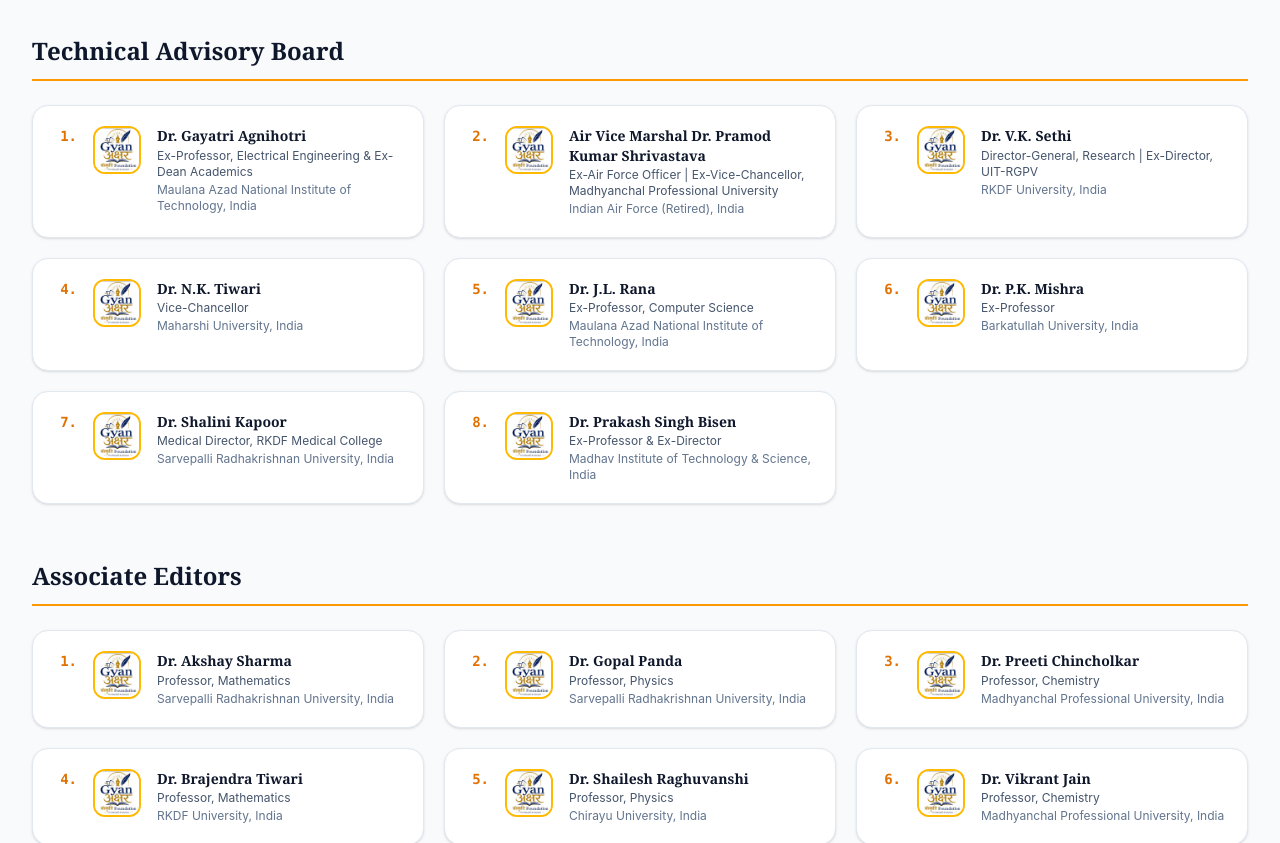
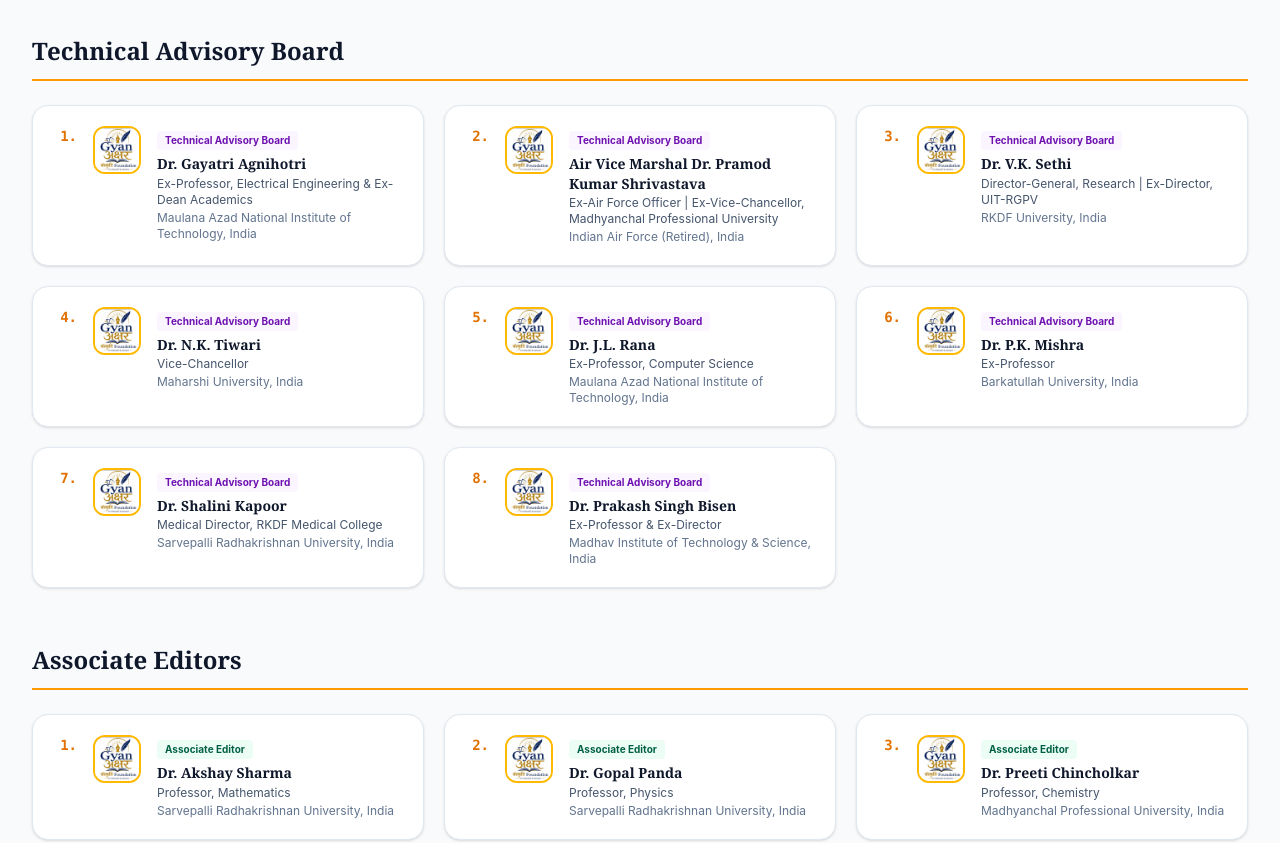
Before and after one commit to Ashalalam/IJCAST, a React (Vite) app: page /editorial-board in a window 1280 px wide. Shown: the part 1100-1943 px from the top of the page. Built offline with nearby package versions, Linux system fonts and the light colour scheme; no server answers; the database is empty.

Commit message:
fix: show correct role badge on every editorial board card
- Editor-in-Chief card: amber badge 'Editor-in-Chief'
- Managing Editor card: sky badge 'Managing Editor'
- Advisory Board cards: purple badge 'Technical Advisory Board'
- Associate Editor cards: emerald badge 'Associate Editor'

```diff
--- a/src/pages/EditorialBoard.jsx
+++ b/src/pages/EditorialBoard.jsx
@@ -2,7 +2,7 @@ import React from 'react';
 import { useJournal } from '../context/JournalContext';
 import { Users, Mail, Award } from 'lucide-react';
 
-const MemberCard = ({ mem, size = 'md', showNumber = null }) => {
+const MemberCard = ({ mem, size = 'md', showNumber = null, roleLabel = null, roleBadgeColor = 'bg-amber-50 text-amber-800' }) => {
   const imgSize = size === 'lg' ? 'w-28 h-28 rounded-2xl' : size === 'md' ? 'w-16 h-16 rounded-xl' : 'w-12 h-12 rounded-xl';
   return (
     <div className={`bg-white rounded-2xl border border-slate-200 shadow-sm hover:shadow-md hover:border-amber-300 transition-all p-5 flex items-start gap-4`}>
@@ -16,6 +16,9 @@ const MemberCard = ({ mem, size = 'md', showNumber = null }) => {
         onError={e => { e.target.src = '/gyan-akshar-logo.png'; }}
       />
       <div className="flex-1 min-w-0">
+        {roleLabel && (
+          <span className={`inline-block px-2 py-0.5 rounded text-[10px] font-bold mb-1 ${roleBadgeColor}`}>{roleLabel}</span>
+        )}
         <h3 className={`font-bold font-serif text-slate-900 ${size === 'lg' ? 'text-xl' : 'text-sm'} leading-snug`}>{mem.name}</h3>
         <p className={`text-slate-600 mt-0.5 ${size === 'lg' ? 'text-sm' : 'text-xs'}`}>{mem.designation}</p>
         <p className="text-xs text-slate-500 mt-0.5">{mem.institution}{mem.country ? `, ${mem.country}` : ''}</p>
@@ -120,7 +123,9 @@ export const EditorialBoard = () => {
           <SectionHeader title="Technical Advisory Board" />
           <div className="grid grid-cols-1 sm:grid-cols-2 lg:grid-cols-3 gap-5">
             {advisoryBoard.map((mem, idx) => (
-              <MemberCard key={mem.id} mem={mem} size="sm" showNumber={idx + 1} />
+              <MemberCard key={mem.id} mem={mem} size="sm" showNumber={idx + 1}
+                roleLabel="Technical Advisory Board"
+                roleBadgeColor="bg-purple-50 text-purple-800" />
             ))}
           </div>
         </section>
@@ -132,7 +137,9 @@ export const EditorialBoard = () => {
           <SectionHeader title="Associate Editors" />
           <div className="grid grid-cols-1 sm:grid-cols-2 lg:grid-cols-3 gap-5">
             {associateEditors.map((mem, idx) => (
-              <MemberCard key={mem.id} mem={mem} size="sm" showNumber={idx + 1} />
+              <MemberCard key={mem.id} mem={mem} size="sm" showNumber={idx + 1}
+                roleLabel="Associate Editor"
+                roleBadgeColor="bg-emerald-50 text-emerald-800" />
             ))}
           </div>
         </section>
```
